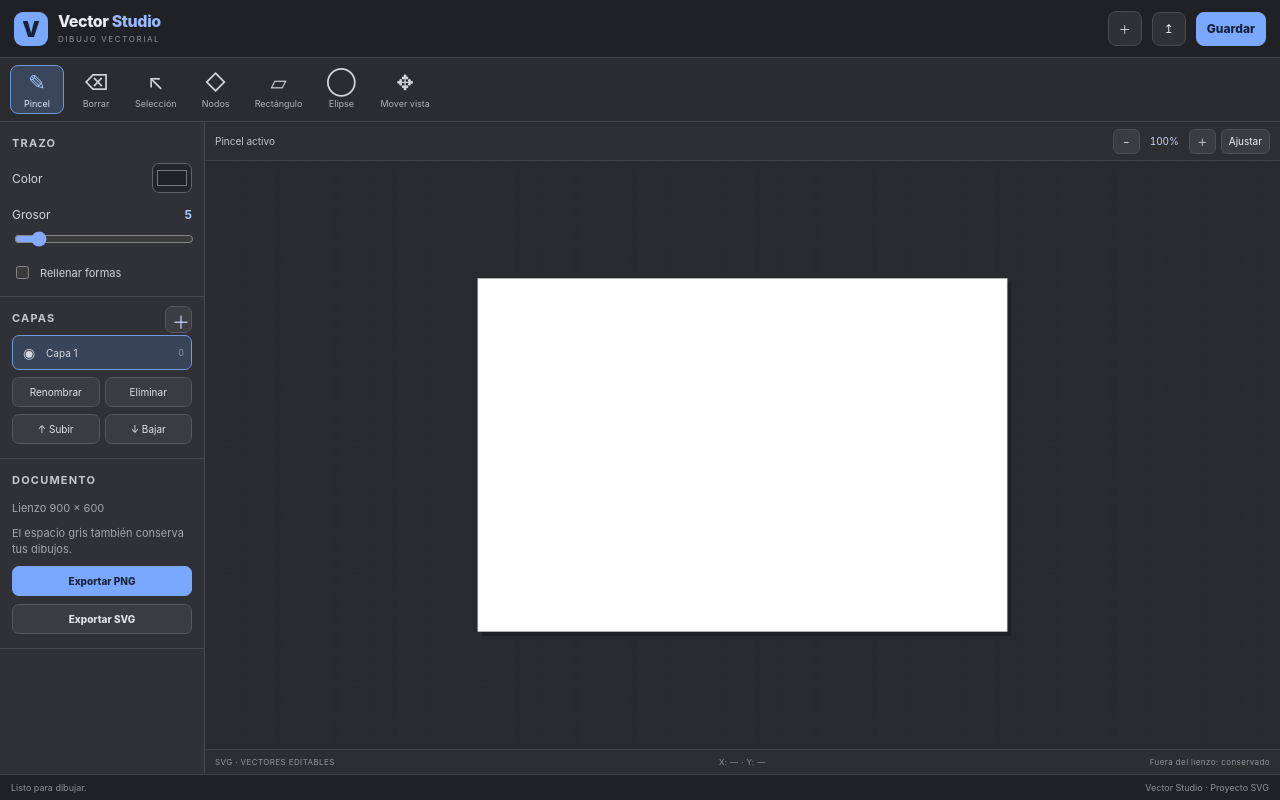
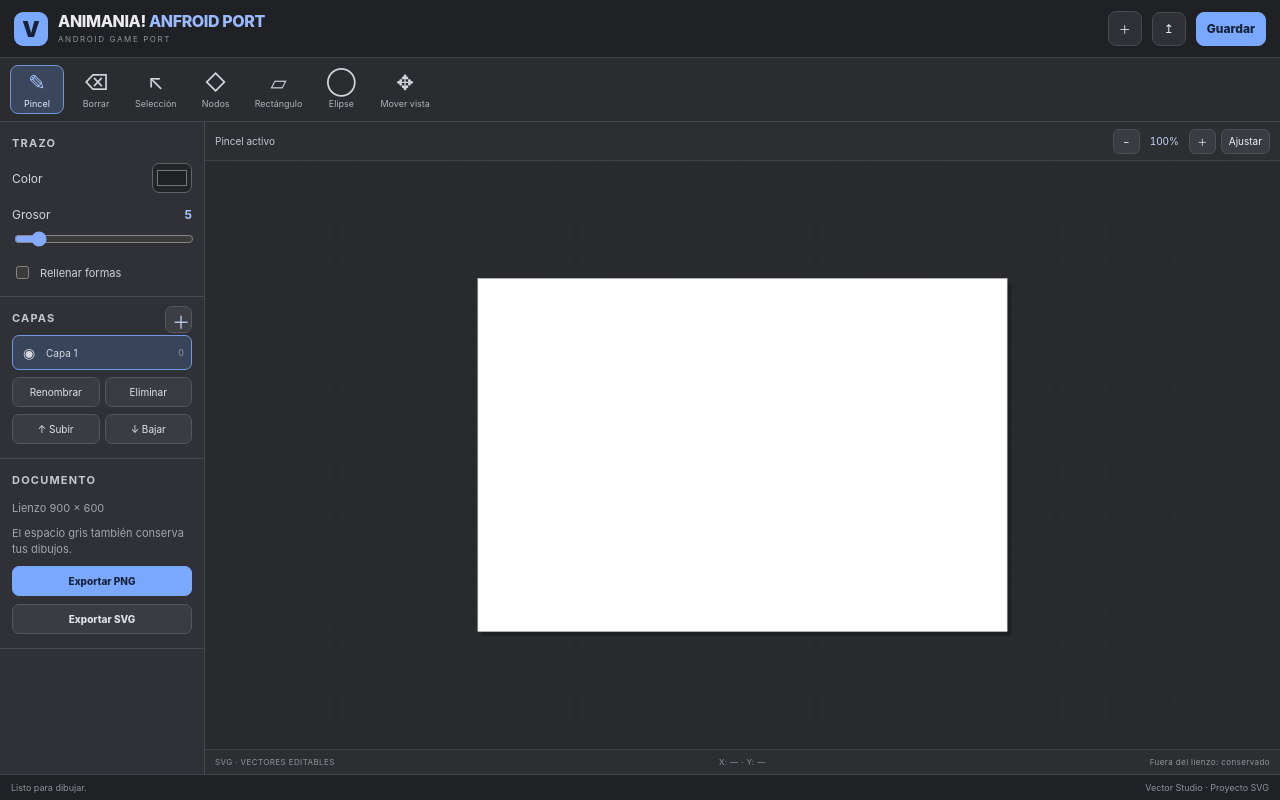
Before and after one commit to gonjohan6-dotcom/mi-primera-app-android, a website built with Vite: page www/index.html in a window 1280 px wide. Built offline with nearby package versions, Linux system fonts and the light colour scheme.

Commit message:
Actualizar nombre visible a ANIMANIA! : ANFROID PORT

```diff
--- a/www/index.html
+++ b/www/index.html
@@ -5,13 +5,13 @@
   <meta name="viewport" content="width=device-width, initial-scale=1, viewport-fit=cover, maximum-scale=1, user-scalable=no">
   <meta name="theme-color" content="#292a2e">
   <meta name="description" content="Editor de dibujo vectorial SVG para Android.">
-  <title>Vector Studio</title>
+  <title>ANIMANIA! : ANFROID PORT</title>
 </head>
 <body>
   <div id="app">
     <header class="topbar">
       <div class="logo">V</div>
-      <div class="brand"><h1>Vector <span>Studio</span></h1><p>DIBUJO VECTORIAL</p></div>
+      <div class="brand"><h1>ANIMANIA! <span>ANFROID PORT</span></h1><p>ANDROID GAME PORT</p></div>
       <button id="newBtn" class="top-action" title="Nuevo proyecto">＋</button>
       <button id="openBtn" class="top-action" title="Abrir SVG">↥</button>
       <button id="saveBtn" class="top-action primary" title="Guardar proyecto SVG">Guardar</button>
```
